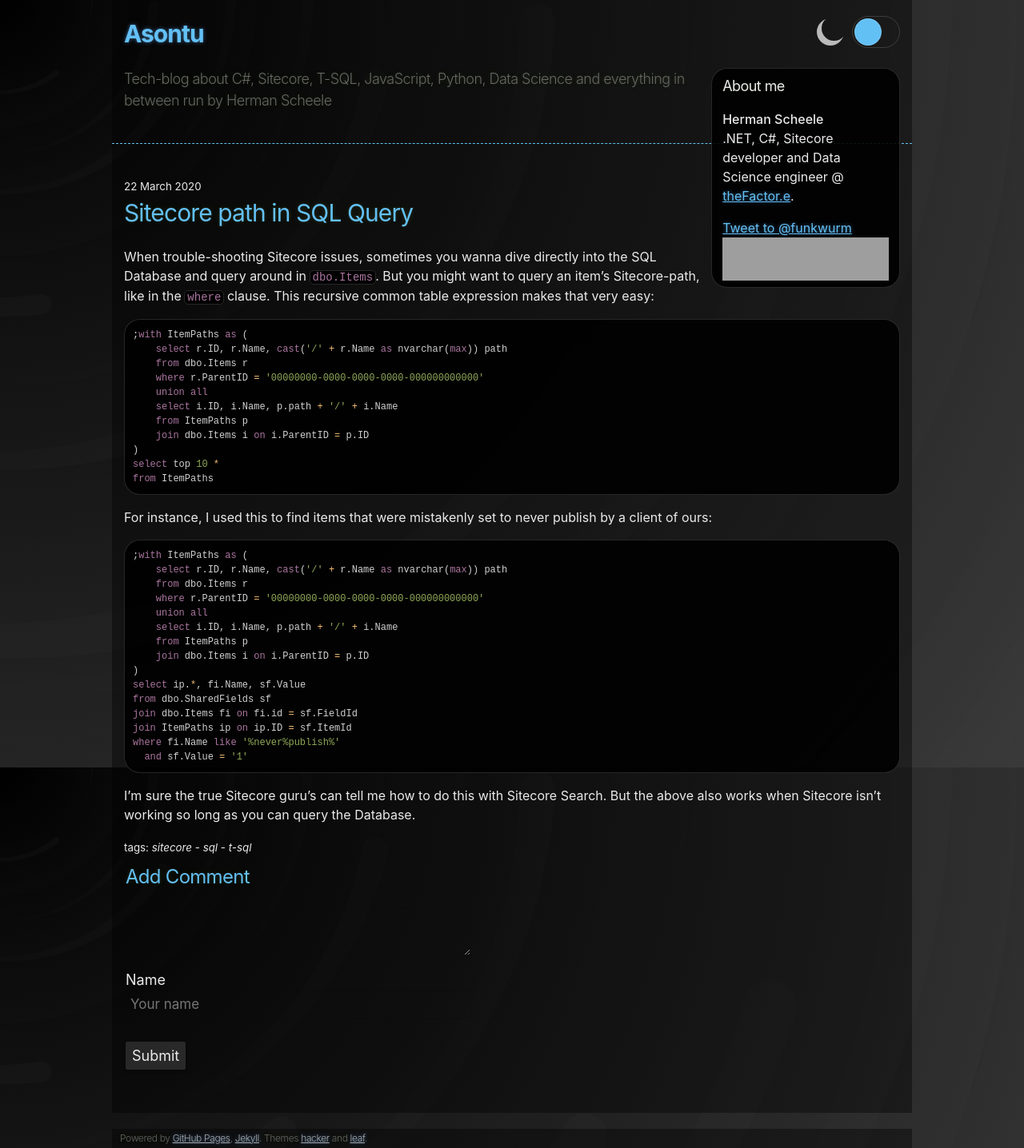
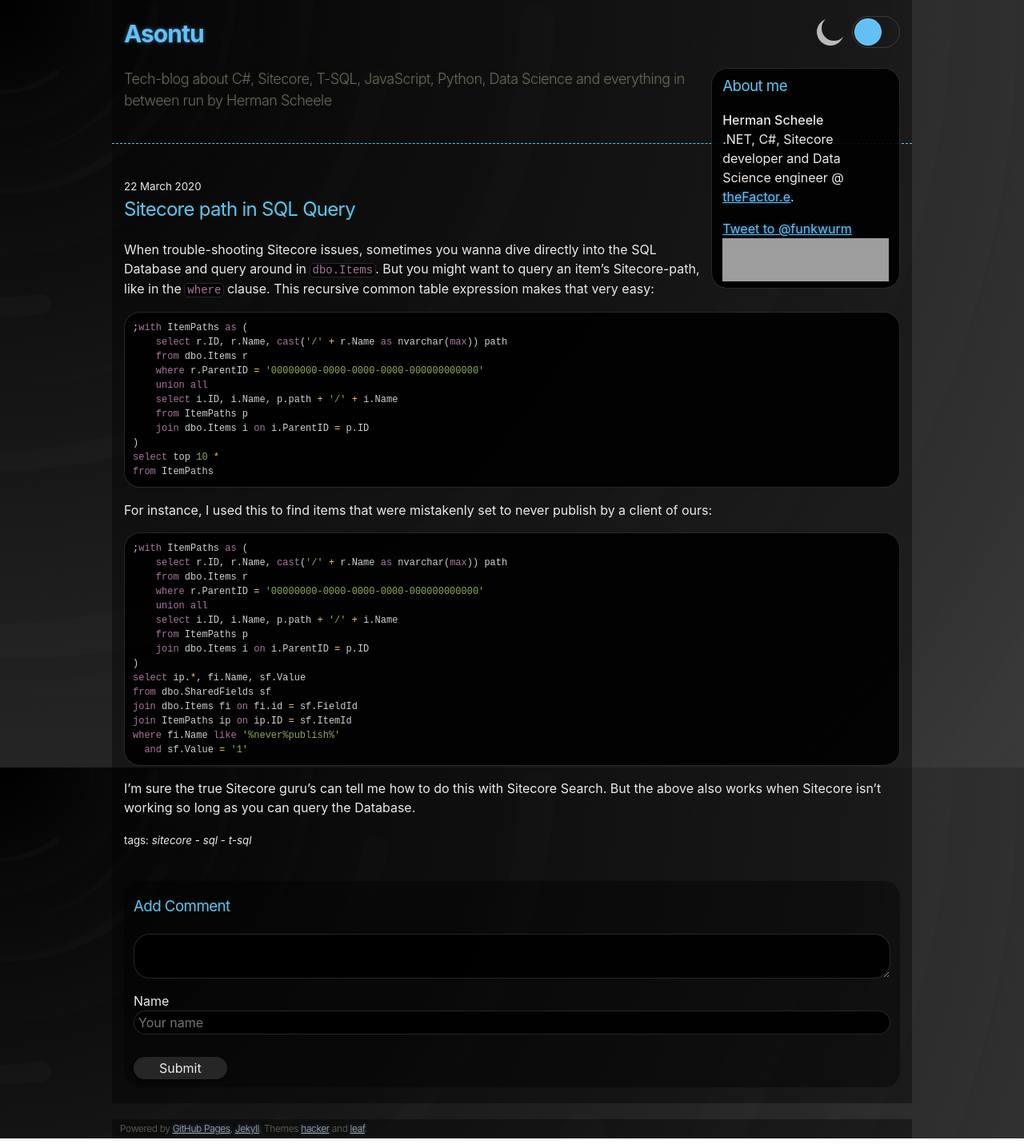
Before and after one commit to asontu/asontu.github.io, a Jekyll site: the page built from _posts/2020-03-22-sitecore-path-in-sql-query.md, in a window 1280 px wide. Shown: the whole page at 80% size. Built offline with Jekyll 4.4.1, drawn with Linux system fonts in a browser that asks for light colours; nearby versions of some CDN libraries; comment, search, counter and statistics services are not loaded; grey boxes are pictures that could not be loaded.

Commit message:
Style comments

```diff
--- a/_includes/comment_form.html
+++ b/_includes/comment_form.html
@@ -5,12 +5,15 @@
 	<input type="hidden" id="comment-replying-to-uid" name="fields[replying_to_uid]" value="">
 	<input type="hidden" name="options[slug]" value="{{ page.slug }}">
 	<input type="hidden" name="options[reCaptcha][siteKey]" value="{{ site.reCaptcha.siteKey }}">
-  <input type="hidden" name="options[reCaptcha][secret]"  value="{{ site.reCaptcha.secret }}">
+	<input type="hidden" name="options[reCaptcha][secret]"	value="{{ site.reCaptcha.secret }}">
 
 	<fieldset>
 	<div class="textfield">
-    <label><h2>Add Comment<small><a rel="nofollow" id="cancel-comment-reply-link" href="{{ page.url | absolute_url }}#respond" style="display:none;">(cancel reply)</a></small></h2>
-      <textarea class="textfield__input" name="fields[message]" type="text" id="comment-form-message"></textarea>
+		<label>
+			<h3>Add Comment
+				<small><a rel="nofollow" id="cancel-comment-reply-link" href="{{ page.url | absolute_url }}#respond" style="display:none;">(cancel reply)</a></small>
+			</h3>
+			<textarea class="textfield__input" name="fields[message]" type="text" id="comment-form-message" required></textarea>
 		</label>
 	</div>
 	</fieldset>
@@ -18,7 +21,7 @@
 	<fieldset>
 		<div class="textfield">
 			<label>Name
-        <input class="textfield__input" name="fields[name]" type="text" id="comment-form-name" placeholder="Your name"/>
+				<input class="textfield__input" name="fields[name]" type="text" id="comment-form-name" placeholder="Your name" required />
 			</label>
 		</div>
 	</fieldset>
@@ -32,7 +35,7 @@
 	</fieldset>
 
 	<fieldset>
-    <div id="reCaptcha" class="g-recaptcha" data-sitekey="{{ site.reCaptcha.siteKey }}"></div>
+		<div id="reCaptcha" class="g-recaptcha" data-sitekey="{{ site.reCaptcha.siteKey }}" data-theme="dark"></div>
 	</fieldset>
 
 	<fieldset>
--- a/_layouts/default.html
+++ b/_layouts/default.html
@@ -66,9 +66,7 @@
 				</header>
 
 				<div class="container">
-					<section id="main_content">
-						{{ content }}
-					</section>
+					{{ content }}
 				</div>
 			</div>
 
--- a/_layouts/post.html
+++ b/_layouts/post.html
@@ -2,13 +2,15 @@
 layout: default
 ---
 
-<small>{{ page.date | date: "%-d %B %Y" }}</small>
-<h1>{{ page.title }}</h1>
+<section id="main_content">
+	<small>{{ page.date | date: "%-d %B %Y" }}</small>
+	<h2>{{ page.title }}</h2>
 
-{{content}}
+	{{content}}
 
-{% if page.tags %}
-  <small>tags: <em>{{ page.tags | join: "</em> - <em>" }}</em></small>
-{% endif %}
+	{% if page.tags %}
+	<small>tags: <em>{{ page.tags | join: "</em> - <em>" }}</em></small>
+	{% endif %}
+</section>
 
 {% include comments.html %}
--- a/_sass/comment-styles.scss
+++ b/_sass/comment-styles.scss
@@ -2,8 +2,8 @@
 // https://github.com/willymcallister/willymcallister.github.io/blob/fbc7f396fbe80186b1abc63e436ec509190c1b3a/assets/main.scss
 
 $base-font-weight: 400;
-$base-font-size:    18px !default;
-$comment-font-size: 17px !default;
+$base-font-size:    16px !default;
+$comment-font-size: 16px !default;
 $base-line-height: 1.5;
 $base-font-family: -apple-system,BlinkMacSystemFont,"Segoe UI","Segoe UI Symbol","Segoe UI Emoji","Apple Color Emoji",Roboto,Helvetica,Arial,sans-serif;
 $text-color: #eaeaea;
@@ -18,8 +18,8 @@
 //
 input, select, textarea, label, button {
 //    @extend body;
-    font: $base-font-weight #{$base-font-size}/#{$base-line-height} $base-font-family;
-    color: $text-color;
+    font-family: $base-font-family;
+	font-weight: $base-font-weight;
     background-color: $background-color;
     -webkit-text-size-adjust: 100%;
     -webkit-font-feature-settings: "kern" 1;
@@ -28,14 +28,16 @@
             font-feature-settings: "kern" 1;
     font-kerning: normal;
 }
+button {
+    color: $text-color;
+}
+
 fieldset {
     border: none;
     padding: 0;
 }
 
 .textfield {
-    width: 420px;
-    max-width: 100%;
     padding: 0.5rem 0;
 }
 
--- a/assets/css/style.scss
+++ b/assets/css/style.scss
@@ -75,6 +75,111 @@
 		transition: all .2s ease-in-out;
 	}
 }
+
+#stackoverflair {
+	display: inline-block;
+	height: 58px;
+	background: url(https://stackoverflow.com/users/flair/2684660.png?theme=clean);
+}
+
+.profile-card {
+	float: right;
+	border: 1px solid rgba(255, 255, 255, 0.15);
+	border-radius: 20px;
+	background: rgba(0, 0, 0, 0.9);
+	padding: .5em .8em;
+	max-width: 208px;
+	transition: background .2s ease-in-out, border .2s ease-in-out, box-shadow .2s ease-in-out;
+
+	h3 {
+		position: relative;
+		margin: 0;
+
+		label {
+			display: block;
+			pointer-events: none;
+		}
+	}
+
+	#collapseme {
+		max-height: 230px;
+		overflow: hidden;
+		transition: max-height .2s ease-out;
+		box-sizing: border-box;
+	}
+
+	@media screen and (max-width: 767px) {
+		h3 label {
+			pointer-events: auto;
+			cursor: pointer;
+		}
+
+		#collapsible ~ h3::after {
+			content: ' ';
+			display: inline-block;
+			position: absolute;
+			top: 13px;
+			right: 0;
+
+			border-top: 5px solid $theme-color;
+			border-left: 5px solid transparent;
+			border-right: 5px solid transparent;
+			transition: transform .2s ease-out, border .2s ease-in-out;
+		}
+
+		#collapsible:not(:checked) ~ h3::after {
+			transform: rotate(-90deg) translateX(1px);
+		}
+
+		#collapsible:not(:checked) ~ #collapseme {
+			max-height: 0;
+		}
+	}
+}
+
+section.comments {
+	padding: 0 15px 20px;
+}
+
+.comment, .comment__new {
+	background: rgba(0, 0, 0, 0.4);
+	border-radius: 20px;
+	padding: 10px;
+	transition: background .2s ease-in-out;
+
+	textarea, input[type=text] {
+		box-sizing: border-box;
+		width:100%;
+		background: rgba(0, 0, 0, 0.9);
+		color: #fff;
+		border: 1px solid rgba(255, 255, 255, 0.15);
+		border-radius: 20px;
+		transition: all .2s ease-in-out;
+	}
+
+	button {
+		border-radius: 20px;
+		padding: 4px 32px;
+		font-size: 16px;
+		transition: all .2s ease-in-out;
+	}
+
+	textarea {
+		height: 3.5em;
+	}
+}
+
+.comment__new:focus-within textarea {
+	height: 6em;
+}
+
+textarea:focus, input[type=text]:focus, button:focus {
+	outline: 0;
+	box-shadow: 0 0 3px 2px $theme-color;
+}
+
+
+// light-mode
 
 .bg {
 	transition: background .2s ease-in-out, text-shadow .2s ease-in-out, color .2s ease-in-out;
@@ -176,65 +281,17 @@
 			color: #000 !important;
 		}
 	}
-}
 
-#stackoverflair {
-	display: inline-block;
-	height: 58px;
-	background: url(https://stackoverflow.com/users/flair/2684660.png?theme=clean);
-}
-
-.profile-card {
-	float: right;
-	border: 1px solid rgba(255, 255, 255, 0.15);
-	border-radius: 20px;
-	background: rgba(0, 0, 0, 0.9);
-	padding: .5em .8em;
-	max-width: 208px;
-	transition: background .2s ease-in-out, border .2s ease-in-out, box-shadow .2s ease-in-out;
-
-	h3 {
-		position: relative;
-		margin: 0;
-
-		label {
-			display: block;
-			pointer-events: none;
-		}
+	.comment, .comment__new {
+		background: rgba(0, 0, 0, 0.1);
 	}
 
-	#collapseme {
-		max-height: 230px;
-		overflow: hidden;
-		transition: max-height .2s ease-out;
-		box-sizing: border-box;
+	button:not(:hover) {
+		color: $invert-foreground;
 	}
 
-	@media screen and (max-width: 767px) {
-		h3 label {
-			pointer-events: auto;
-			cursor: pointer;
-		}
-
-		#collapsible ~ h3::after {
-			content: ' ';
-			display: inline-block;
-			position: absolute;
-			top: 13px;
-			right: 0;
-
-			border-top: 5px solid $theme-color;
-			border-left: 5px solid transparent;
-			border-right: 5px solid transparent;
-			transition: transform .2s ease-out, border .2s ease-in-out;
-		}
-
-		#collapsible:not(:checked) ~ h3::after {
-			transform: rotate(-90deg) translateX(1px);
-		}
-
-		#collapsible:not(:checked) ~ #collapseme {
-			max-height: 0;
-		}
+	textarea, input[type=text] {
+		background: #fff;
+		color: $invert-foreground;
 	}
 }
--- a/assets/main.js
+++ b/assets/main.js
@@ -18,7 +18,7 @@
       data: $(this).serialize(),
       contentType: 'application/x-www-form-urlencoded',
       success: function (data) {
-        showModal('Comment submitted', 'Thanks! Your comment is <a href="https://github.com/travisdowns/travisdowns.github.io/pulls">pending</a>. It will appear when approved.');
+        showModal('Comment submitted', 'Thanks! Your comment is <a href="https://github.com/asontu/asontu.github.io/pulls">pending</a>. It will appear when approved.');
 
         $("#comment-form-submit")
           .html("Submit");
--- a/index.html
+++ b/index.html
@@ -2,9 +2,11 @@
 layout: default
 ---
 
+<section id="main_content">
 	{% for post in site.posts %}
 		<small>{{ post.date | date: "%-d %B %Y" }}</small>
 		<h3><a href="{{ post.url }}">{{ post.title }}</a></h3>
 		{{ post.excerpt }}
 		<hr>
 	{% endfor %}
+</section>
```
Lines whose indentation alone changed are shown as unchanged.
